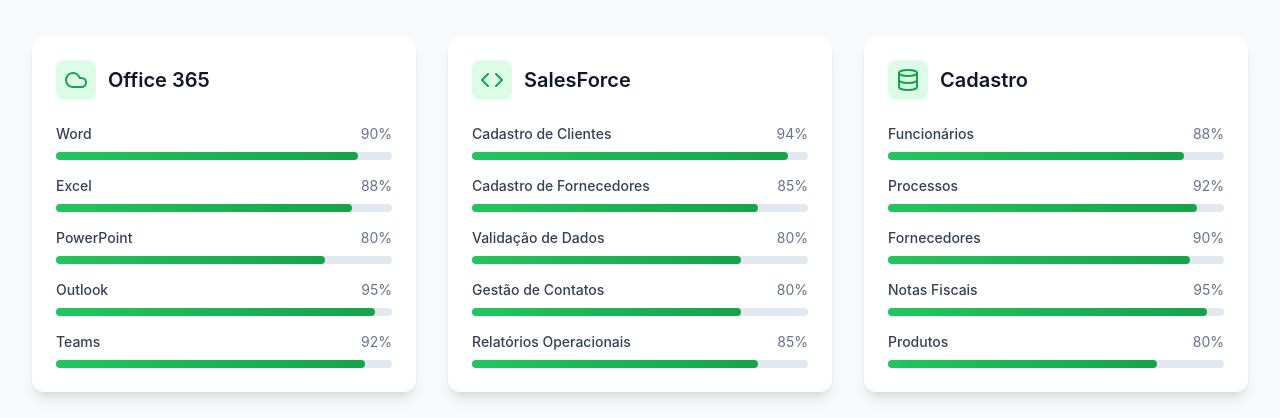
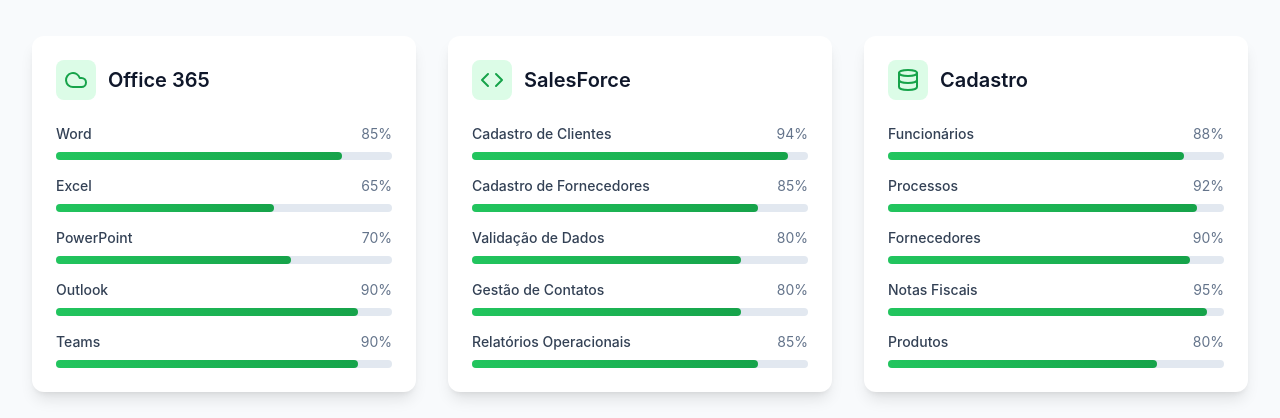
Before and after one commit to dbonate/portfolio-verde, a Next.js app: page / in a window 1280 px wide. Shown: the part 2200-2618 px from the top of the page. Built offline with nearby package versions, Linux system fonts and the light colour scheme.

Commit message:
fix: adjust excel skills
Updated skill levels for Office 365 in Skills component.

```diff
--- a/src/components/Skills.tsx
+++ b/src/components/Skills.tsx
@@ -9,11 +9,11 @@
       icon: Cloud,
       title: 'Office 365',
       skills: [
-        { name: 'Word', level: 90 },
-        { name: 'Excel', level: 88 },
-        { name: 'PowerPoint', level: 80 },
-        { name: 'Outlook', level: 95 },
-        { name: 'Teams', level: 92 },
+        { name: 'Word', level: 85 },
+        { name: 'Excel', level: 65 },
+        { name: 'PowerPoint', level: 70 },
+        { name: 'Outlook', level: 90 },
+        { name: 'Teams', level: 90 },
       ]
     },
     {
```
